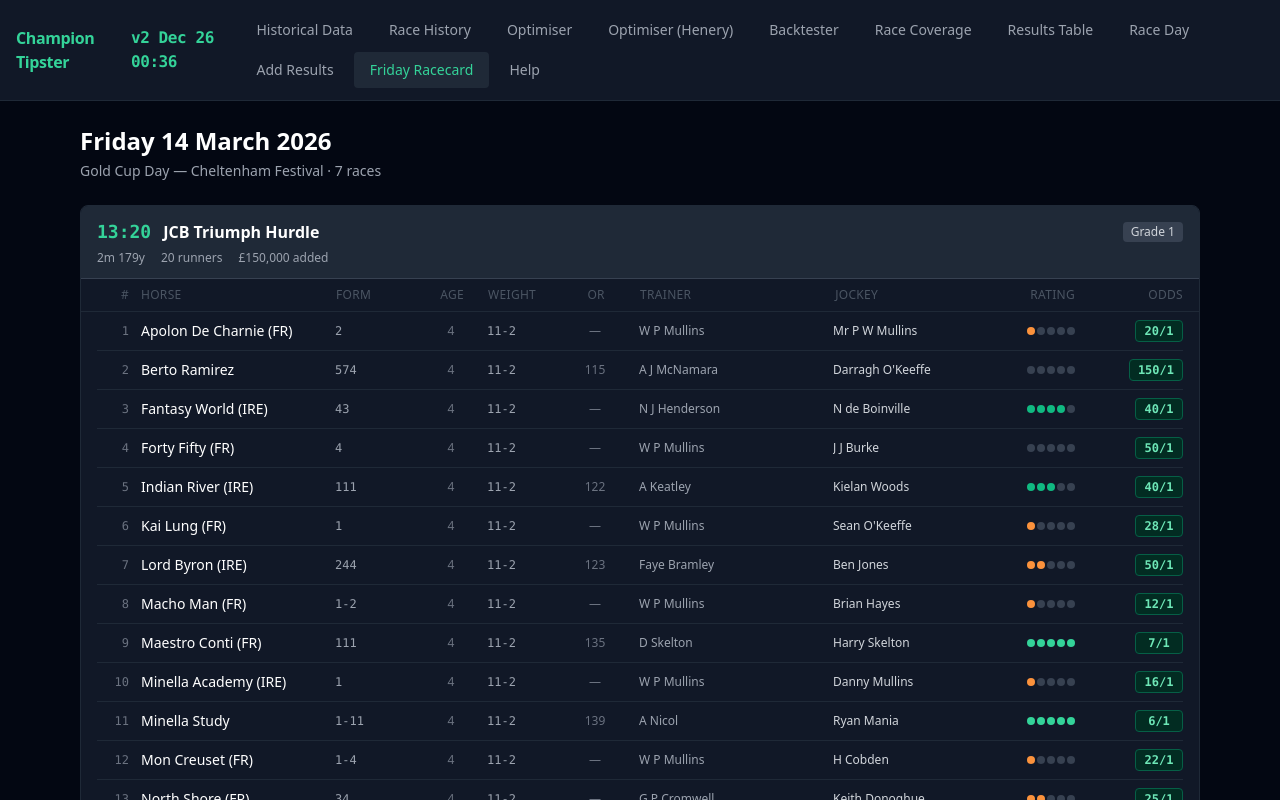
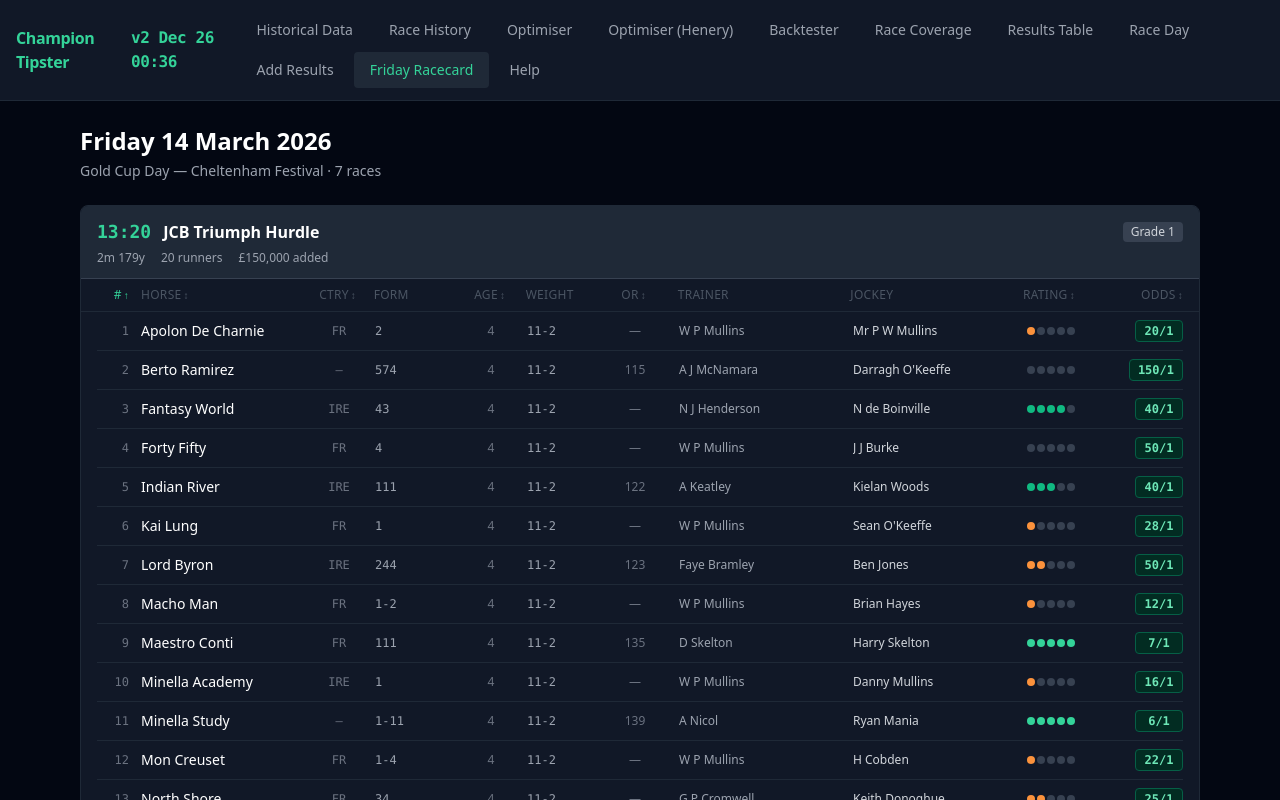
Before and after one commit to brianbees/cheltenham, a React (Vite) app: page /friday-racecard in a window 1280 px wide. Shown: the top 800 px of the page. Built offline with nearby package versions, Linux system fonts and the light colour scheme.

Commit message:
Add Country column and sortable headers to Friday racecard; update odds parser for country extraction

```diff
--- a/src/components/FridayRacecardPanel.jsx
+++ b/src/components/FridayRacecardPanel.jsx
@@ -1,3 +1,5 @@
+import { useState } from 'react';
+
 /**
  * FridayRacecardPanel.jsx
  *
@@ -239,6 +241,38 @@ function ratingColor(r) {
   return 'text-gray-600';
 }
 
+function parseHorse(horse) {
+  const m = horse.match(/^(.*?)\s*\(([A-Z]{2,3})\)\s*$/);
+  return m ? { name: m[1].trim(), country: m[2] } : { name: horse, country: '' };
+}
+
+function oddsToDecimal(str) {
+  if (!str) return 9999;
+  const parts = str.split('/');
+  if (parts.length !== 2) return 9999;
+  return Number(parts[0]) / Number(parts[1]);
+}
+
+function getSorted(runners, key, dir, raceTime) {
+  const mul = dir === 'asc' ? 1 : -1;
+  return [...runners].sort((a, b) => {
+    switch (key) {
+      case 'no':      return mul * (a.no - b.no);
+      case 'horse':   return mul * parseHorse(a.horse).name.localeCompare(parseHorse(b.horse).name);
+      case 'country': return mul * (parseHorse(a.horse).country || '').localeCompare(parseHorse(b.horse).country || '');
+      case 'age':     return mul * (a.age - b.age);
+      case 'or':      return mul * ((a.or ?? 0) - (b.or ?? 0));
+      case 'rating':  return mul * (a.rating - b.rating);
+      case 'odds': {
+        const ao = oddsToDecimal(ODDS[raceTime]?.[a.no]);
+        const bo = oddsToDecimal(ODDS[raceTime]?.[b.no]);
+        return mul * (ao - bo);
+      }
+      default: return 0;
+    }
+  });
+}
+
 function RatingDots({ value }) {
   const filled = Math.round(value);
   return (
@@ -254,32 +288,21 @@ function RatingDots({ value }) {
 
 function RunnerRow({ runner, raceTime }) {
   const { no, horse, form, age, wt, or: officialRating, trainer, jockey, rating, nr } = runner;
+  const { name: horseName, country } = parseHorse(horse);
   const odds = ODDS[raceTime]?.[no] ?? null;
   return (
-    <div className={`grid grid-cols-[2rem_1fr_auto] md:grid-cols-[2rem_1fr_5rem_3rem_4rem_4rem_1fr_1fr_auto_6rem] gap-x-3 gap-y-0.5 items-center py-2 border-b border-gray-800 last:border-0 text-sm ${nr ? 'opacity-40' : ''}`}>
-      {/* No */}
+    <div className={`grid grid-cols-[2rem_1fr_auto] md:grid-cols-[2rem_1fr_3rem_5rem_3rem_4rem_4rem_1fr_1fr_auto_6rem] gap-x-3 gap-y-0.5 items-center py-2 border-b border-gray-800 last:border-0 text-sm ${nr ? 'opacity-40' : ''}`}>
       <span className="text-gray-500 font-mono text-xs text-right">{no}{nr ? ' NR' : ''}</span>
-
-      {/* Horse name (always visible) */}
-      <span className="text-white font-medium truncate">{horse}</span>
-
-      {/* Rating dots (always visible) */}
-      <span className="flex justify-end md:hidden">
-        <RatingDots value={rating} />
-      </span>
-
-      {/* Desktop columns */}
+      <span className="text-white font-medium truncate">{horseName}</span>
+      <span className="flex justify-end md:hidden"><RatingDots value={rating} /></span>
+      <span className="hidden md:block text-gray-500 text-xs text-center font-mono">{country || '—'}</span>
       <span className="hidden md:block text-gray-400 font-mono text-xs">{form}</span>
       <span className="hidden md:block text-gray-500 text-xs text-center">{age}</span>
       <span className="hidden md:block text-gray-400 text-xs font-mono">{wt}</span>
       <span className="hidden md:block text-gray-500 text-xs text-center">{officialRating ?? '—'}</span>
       <span className="hidden md:block text-gray-400 text-xs truncate">{trainer}</span>
       <span className="hidden md:block text-gray-300 text-xs truncate">{jockey}</span>
-      <span className="hidden md:flex items-center">
-        <RatingDots value={rating} />
-      </span>
-
-      {/* Odds */}
+      <span className="hidden md:flex items-center"><RatingDots value={rating} /></span>
       <span className="hidden md:block text-right">
         <span className={`inline-block text-xs font-mono px-2 py-0.5 rounded border min-w-[3rem] text-center ${odds ? 'bg-emerald-950 text-emerald-300 border-emerald-800 font-semibold' : 'bg-gray-800 text-gray-500 border-gray-700'}`}>{odds ?? '—'}</span>
       </span>
@@ -288,6 +311,26 @@ function RunnerRow({ runner, raceTime }) {
 }
 
 function RaceCard({ race }) {
+  const [sortKey, setSortKey] = useState('no');
+  const [sortDir, setSortDir] = useState('asc');
+
+  const handleSort = (key) => {
+    if (sortKey === key) setSortDir(d => d === 'asc' ? 'desc' : 'asc');
+    else { setSortKey(key); setSortDir('asc'); }
+  };
+
+  const SortBtn = ({ col, label, className = '' }) => (
+    <button
+      onClick={() => handleSort(col)}
+      className={`flex items-center gap-0.5 hover:text-gray-300 transition-colors uppercase tracking-wide ${sortKey === col ? 'text-emerald-400' : 'text-gray-600'} ${className}`}
+    >
+      {label}
+      <span className="text-[10px]">{sortKey === col ? (sortDir === 'asc' ? '↑' : '↓') : '↕'}</span>
+    </button>
+  );
+
+  const sorted = getSorted(race.runners, sortKey, sortDir, race.time);
+
   return (
     <section className="mb-8 bg-gray-900 rounded-lg border border-gray-800 overflow-hidden">
       {/* Race header */}
@@ -304,23 +347,24 @@ function RaceCard({ race }) {
         </div>
       </div>
 
-      {/* Column headers — desktop only */}
-      <div className="hidden md:grid grid-cols-[2rem_1fr_5rem_3rem_4rem_4rem_1fr_1fr_auto_6rem] gap-x-3 px-4 py-2 bg-gray-850 border-b border-gray-800 text-xs text-gray-600 uppercase tracking-wide">
-        <span className="text-right">#</span>
-        <span>Horse</span>
-        <span>Form</span>
-        <span className="text-center">Age</span>
-        <span>Weight</span>
-        <span className="text-center">OR</span>
-        <span>Trainer</span>
-        <span>Jockey</span>
-        <span>Rating</span>
-        <span className="text-right">Odds</span>
+      {/* Column headers — desktop only, all sortable */}
+      <div className="hidden md:grid grid-cols-[2rem_1fr_3rem_5rem_3rem_4rem_4rem_1fr_1fr_auto_6rem] gap-x-3 px-4 py-2 bg-gray-850 border-b border-gray-800 text-xs">
+        <SortBtn col="no" label="#" className="justify-end" />
+        <SortBtn col="horse" label="Horse" />
+        <SortBtn col="country" label="Ctry" className="justify-center" />
+        <span className="text-gray-600 uppercase tracking-wide">Form</span>
+        <SortBtn col="age" label="Age" className="justify-center" />
+        <span className="text-gray-600 uppercase tracking-wide">Weight</span>
+        <SortBtn col="or" label="OR" className="justify-center" />
+        <span className="text-gray-600 uppercase tracking-wide">Trainer</span>
+        <span className="text-gray-600 uppercase tracking-wide">Jockey</span>
+        <SortBtn col="rating" label="Rating" />
+        <SortBtn col="odds" label="Odds" className="justify-end" />
       </div>
 
       {/* Runners */}
       <div className="px-4">
-        {race.runners.map(r => <RunnerRow key={r.no} runner={r} raceTime={race.time} />)}
+        {sorted.map(r => <RunnerRow key={r.no} runner={r} raceTime={race.time} />)}
       </div>
     </section>
   );
```
Also changed, not shown: 1 other file (tests, documents, lock files or other folders).
